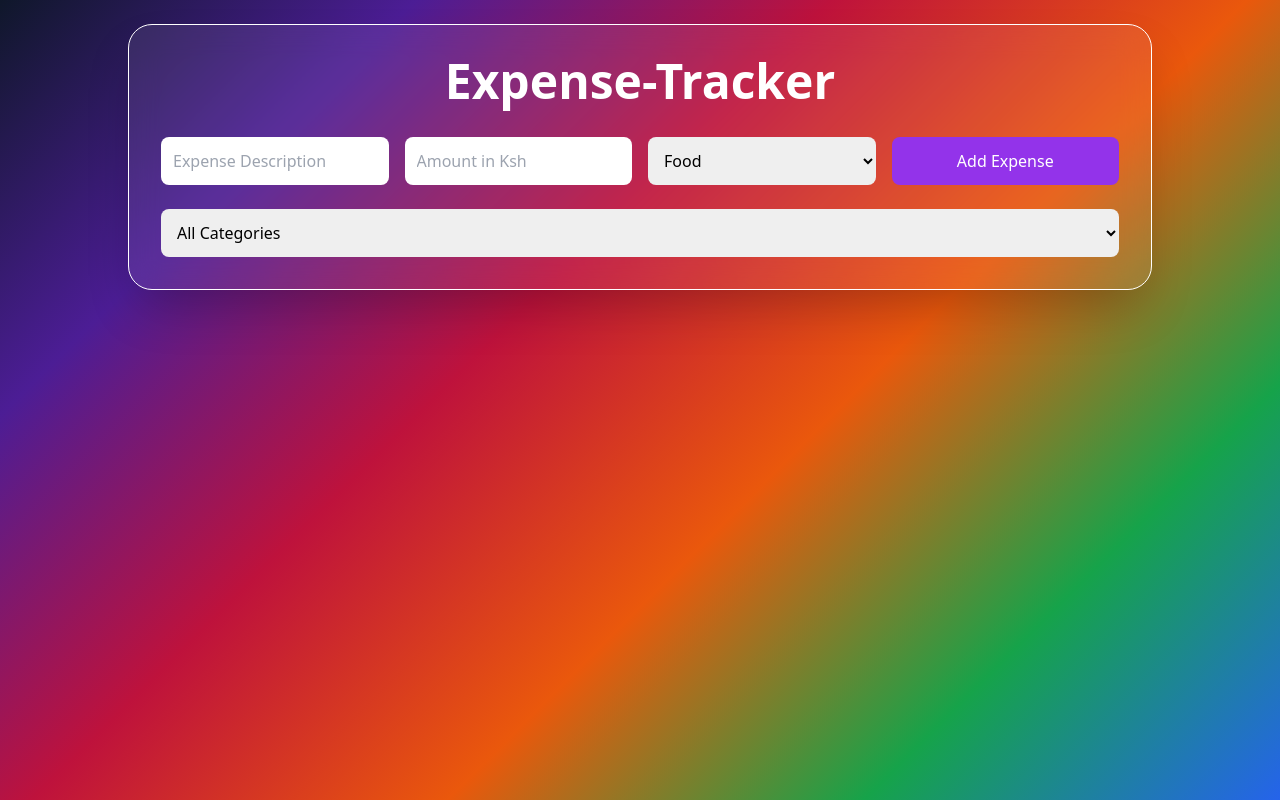
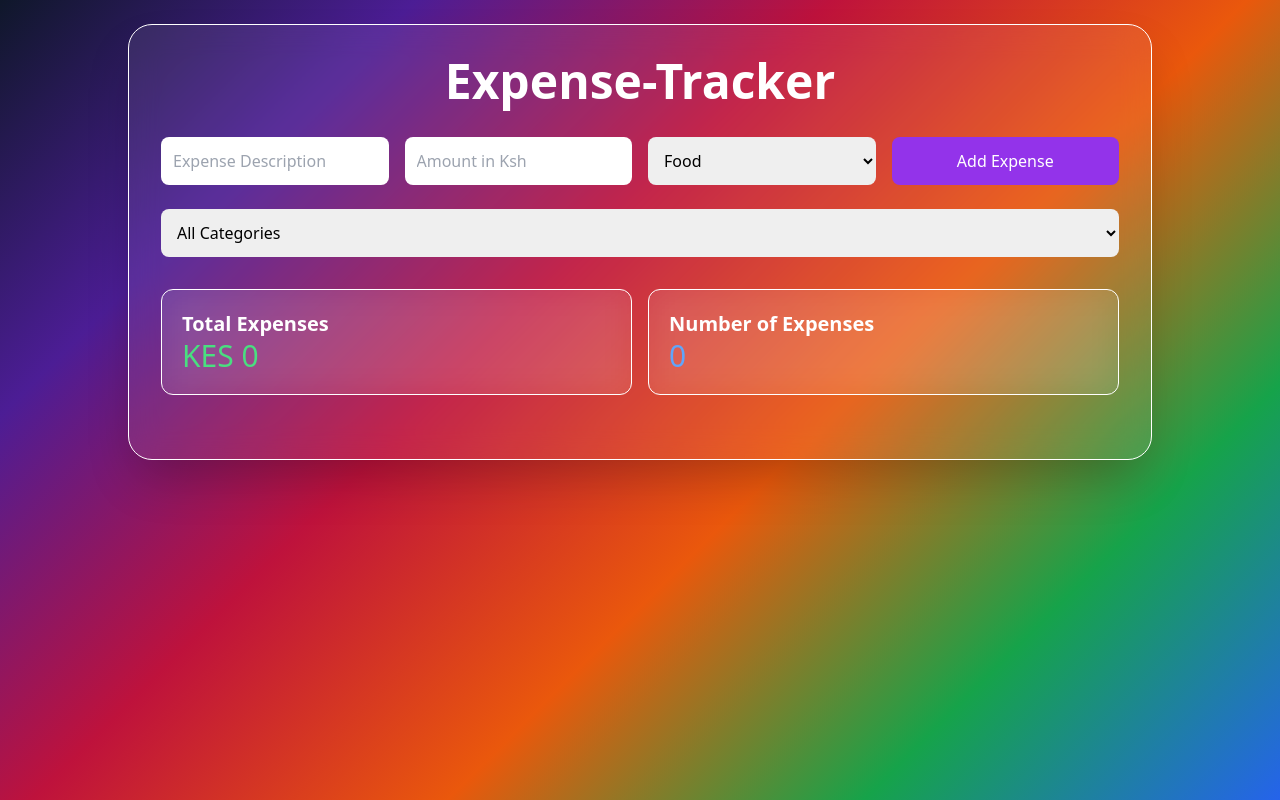
Before and after one commit to Sawandda-Seth/expense-Tracker, a plain HTML site: page index.html in a window 1280 px wide. Drawn offline with nearby package versions, Linux system fonts and the light colour scheme.

Commit message:
Commit changes to complete index.html file

```diff
--- a/index.html
+++ b/index.html
@@ -26,7 +26,9 @@
             </h1>
             <!-- Form -->
              <div class="grid md:grid-cols-4 gap-4">
+
                 <input id="description" type="text"placeholder="Expense Description" class="p-3 rounded-lg text-black">
+
                 <input id="Amnt" type="number" placeholder="Amount in Ksh" class="p-3 rounded-lg text-black" >
                 <select id="Expense-cat" class="p-3 rounded-lg text-black" >
                     <option>Food</option>
@@ -49,10 +51,31 @@
                     <option value="Bills">Bills</option>
                     <option value="Shopping">Shopping</option>
                     <option value="Entertainment"> Entertainment </option>
+                    </select>
+             <!-- Expense-Statistics -->
+              <div class="grid md:grid-cols-2 gap-4 mt-8">
+                <div class="glass rounded-xl p-5">
+                    <h2 class="font-bold text-xl"> Total Expenses </h2>
+                    <p id="TotalExpense" class="text-3xl text-green-400" >
+                        KES 0
+                    </p>
+                </div>
+                <div class="glass rounded-xl p-5">
+                    <h2 class="font-bold text-xl">
+                        Number of Expenses
+                    </h2>
+                         <p id="expenseCount" class="text-3xl text-blue-400" >
+                             0
+                        </p>
+                </div>
 
-                </select>
               </div>
+              <!-- Expense List -->
+                <div id="expenseList" class="mt-8 space-y-4" >
+
+                </div>
+            </div>
         </div>
-    </div>
+<script src="script.js"></script>
 </body>
 </html>
```
